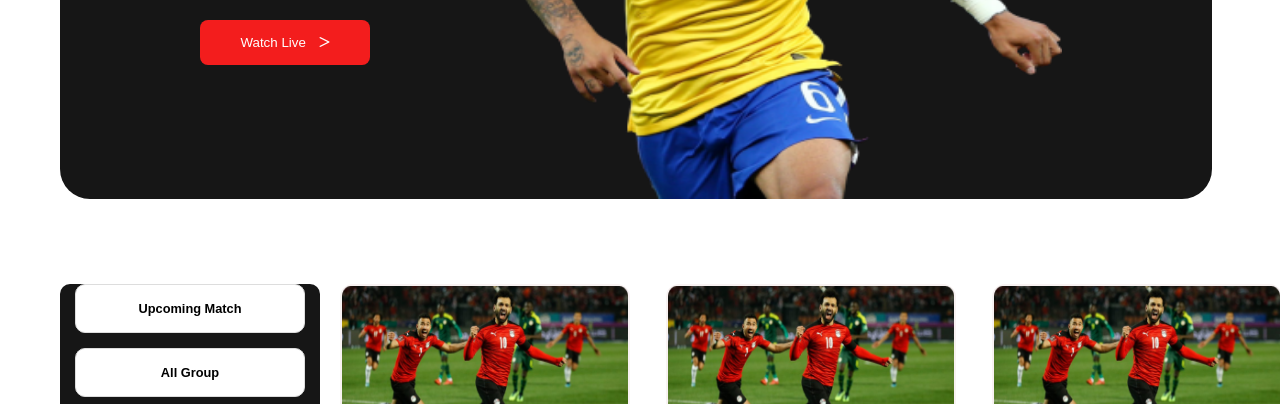
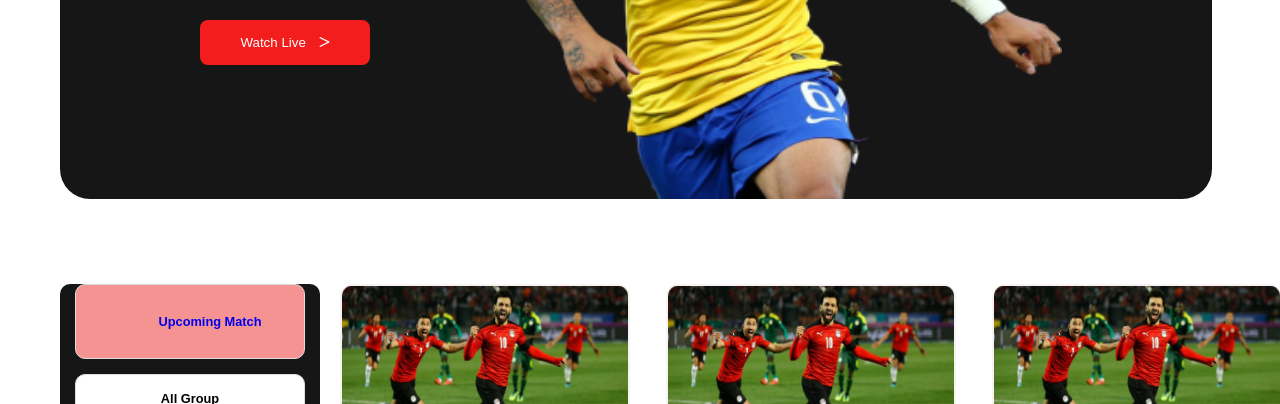
Before and after one commit to NurJahan3/responsive-layout, a plain HTML site: page index.html in a window 1280 px wide. Shown: the part 396-800 px from the top of the page. Drawn offline with Linux system fonts and the light colour scheme; a web font is replaced by a local one.

Commit message:
commit a

```diff
--- a/index.html
+++ b/index.html
@@ -39,7 +39,12 @@
           <section class="container box-container">
             <div class="match-info">
                <button class="btn-1">
-                Upcoming Match</button>
+
+                <ul>
+                    <li>
+                        <a href="blog.html">Upcoming Match</a>
+                    </li>
+                </ul></button>
                 <button class="btn-2">All Group</button>
                 <button class="btn-3">Blog</button>
             </div>
--- a/style.css
+++ b/style.css
@@ -87,11 +87,17 @@ main {
   margin: 15px;
   margin-top: 0px;
   border-radius: 10px;
-  background-color: white;
+  background-color: #f59292;
   font-size: 0.8rem;
   font-weight: 600;
   outline: none;
   border: 1px solid #ddd;
+}
+.btn-1 ul li{
+  list-style: none;
+}
+.btn-1 ul li a{
+  text-decoration: none;
 }
 .btn-2 {
   padding: 16px 12px;
```
